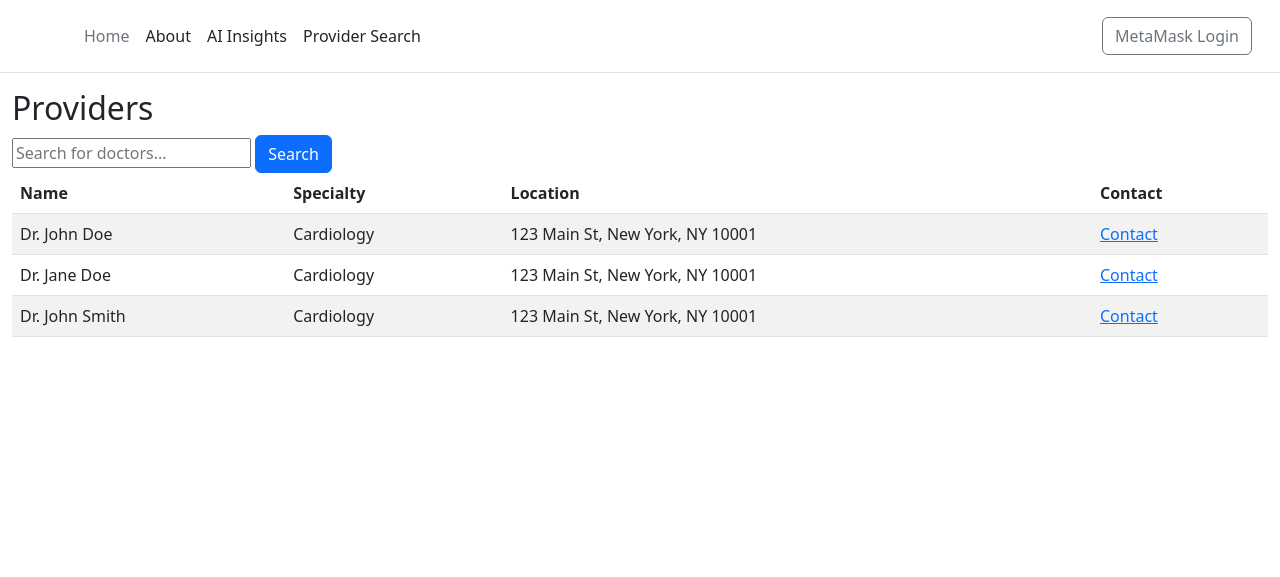
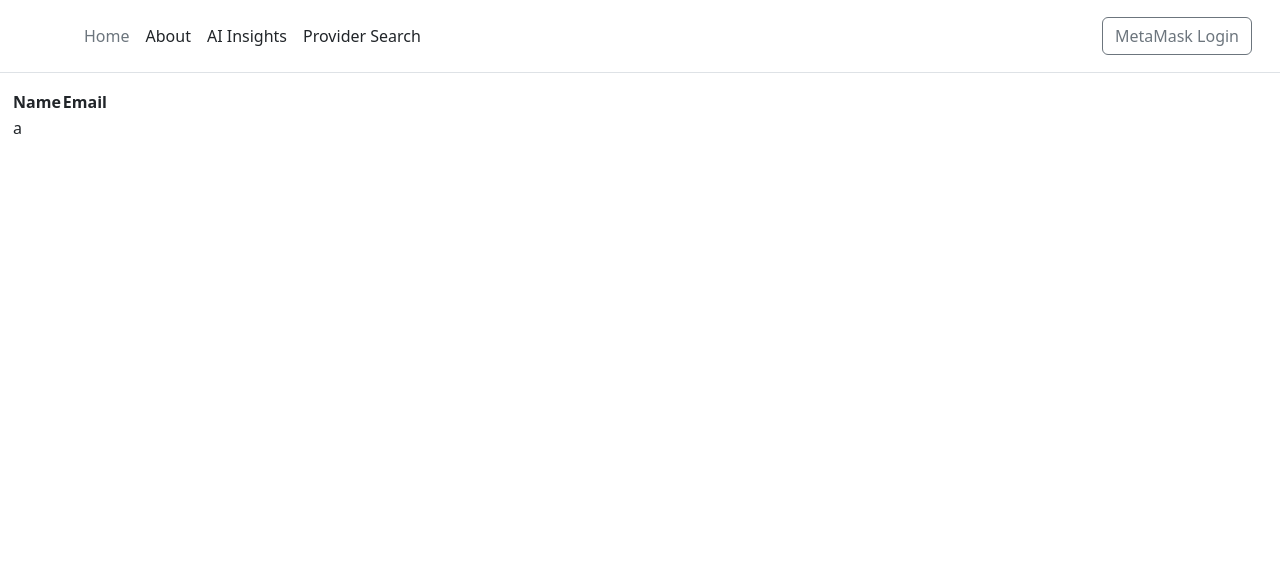
Before and after one commit to AI-and-Blockchain/F23_HealthChain, a Django app: page /providers/ in a window 1280 px wide. Shown: the top 577 px of the page. Run offline with Django 4.2, Linux system fonts and the light colour scheme; data comes from the database, SQL or seed files in the repository.

Commit message:
Added user model to provider search

```diff
--- a/UI/pages/views.py
+++ b/UI/pages/views.py
@@ -35,10 +35,12 @@ def patient(request):
 def ai(request):
     return render(request, 'ai.html')
 
+from django.contrib.auth import get_user_model
+
 def providers(request):
-    #render
-
-    return render(request, 'providers.html')
+    User = get_user_model()
+    users = User.objects.all()
+    return render(request, 'providers.html', {'users': users})
 
 # def metamask_signin(request):
 #     return render(request, 'pages/metamask_signin.html')
--- a/UI/templates/_base.html
+++ b/UI/templates/_base.html
@@ -41,7 +41,7 @@
           {% if user.is_authenticated %}
           <a href="#" class="d-block link-dark text-decoration-none dropdown-toggle" data-bs-toggle="dropdown"
             aria-expanded="false">
-            {{ user.email }}
+            {{ user.name }}
           </a>
           <ul class="dropdown-menu text-small">
             <li><a class="dropdown-item" href="{% url 'account_change_password' %}">Change password</a></li>
--- a/UI/templates/providers.html
+++ b/UI/templates/providers.html
@@ -1,74 +1,23 @@
 {% extends '_base.html' %}
 
-
 {% block content %}
-    <h2>Providers</h2>
-    <input type="text" id="searchInput" onkeyup="searchTable()" placeholder="Search for doctors...">
-    <!--Search Button-->
-    <button type="button" class="btn btn-primary" onclick="searchTable()">Search</button>
-    <table id="doctorTable" class = "table table-striped">
+<table>
     <thead>
         <tr>
             <th>Name</th>
-                <th>Specialty</th>
-                <th>Location</th>
-                <th>Contact</th>
+            <th>Email</th>
+            <!-- Add more columns as needed -->
         </tr>
     </thead>
     <tbody>
-            <!--{% for doctor in doctors %}
+        {% for user in users %}
         <tr>
-                    <td>{{ doctor.name }}</td>
-                    <td>{{ doctor.specialty }}</td>
-                    <td>{{ doctor.location }}</td>
+            <td>{{ user.name }}</td>
+            <td>{{ user.email }}</td>
+
+            <!-- Add more cells as needed -->
         </tr>
-            {% endfor %}-->
-            <tr>
-                <td>Dr. John Doe</td>
-                <td>Cardiology</td>
-                <td>123 Main St, New York, NY 10001</td>
-                <td><a href="#">Contact</a></td>
-            </tr>
-            <tr>
-                <td>Dr. Jane Doe</td>
-                <td>Cardiology</td>
-                <td>123 Main St, New York, NY 10001</td>
-                <td><a href="#">Contact</a></td>
-
-            </tr>
-            <tr>
-                <td>Dr. John Smith</td>
-                <td>Cardiology</td>
-                <td>123 Main St, New York, NY 10001</td>
-                <td><a href="#">Contact</a></td>
-
-            </tr>
-
-
+        {% endfor %}
     </tbody>
 </table>
-
-    <script>
-        function searchTable() {
-            // Declare variables
-            var input, filter, table, tr, td, i, txtValue;
-            input = document.getElementById("searchInput");
-            filter = input.value.toUpperCase();
-            table = document.getElementById("doctorTable");
-            tr = table.getElementsByTagName("tr");
-
-            // Loop through all table rows, and hide those who don't match the search query
-            for (i = 0; i < tr.length; i++) {
-                td = tr[i].getElementsByTagName("td")[0];
-                if (td) {
-                    txtValue = td.textContent || td.innerText;
-                    if (txtValue.toUpperCase().indexOf(filter) > -1) {
-                        tr[i].style.display = "";
-                    } else {
-                        tr[i].style.display = "none";
-                    }
-                }
-            }
-        }
-    </script>
 {% endblock %}
```
Lines whose indentation alone changed are shown as unchanged.
